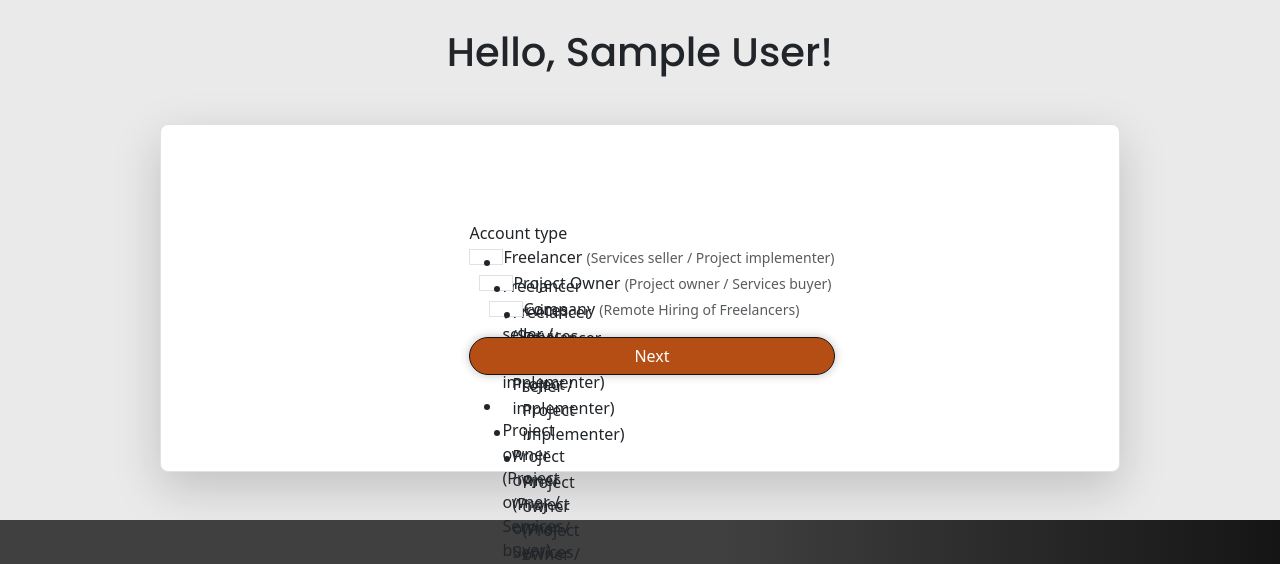
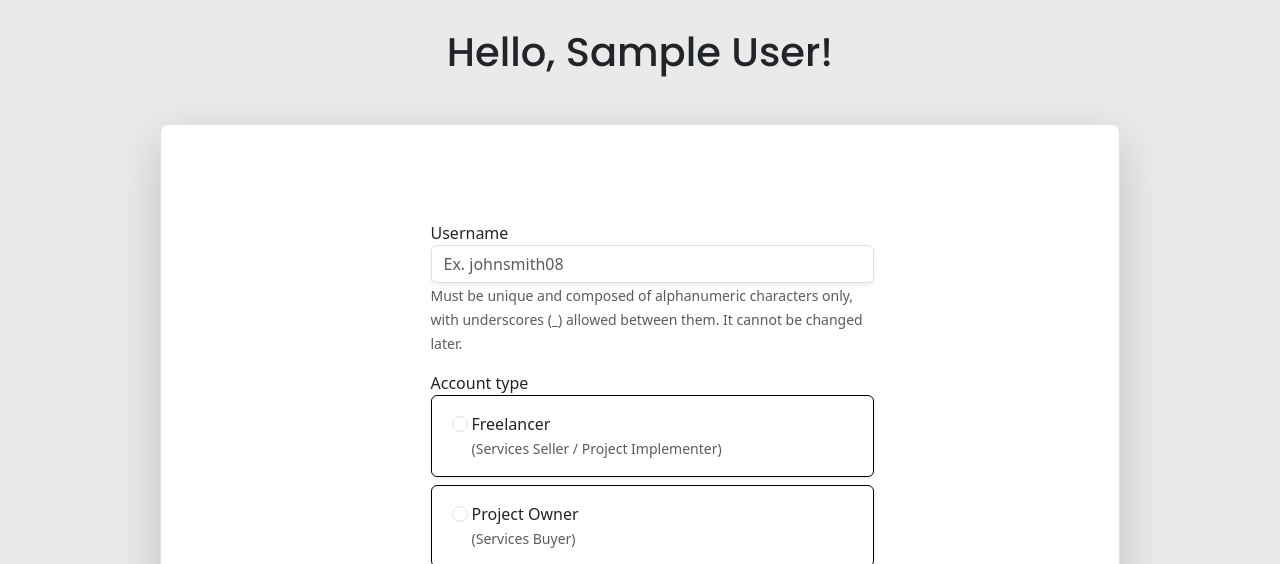
Before and after one commit to ashraph0p/WorkLink, a Flask app: page /profile/1 in a window 1280 px wide; the page is wider, and only the part inside the window is pictured. Shown: the part 346-910 px from the top of that part. Run offline with Flask 3, Linux system fonts and the light colour scheme; the visitor is signed in with stand-in values (Sample User, id 1); some libraries are stand-ins or nearby versions; grey boxes are pictures that could not be loaded.

Commit message:
Done with the first step of onboarding

```diff
--- a/app.py
+++ b/app.py
@@ -19,7 +19,6 @@
 # Initialize Flask app and database
 db = SQLAlchemy(model_class=Base)
 app = Flask(__name__)
-
 
 # Configuration
 login_manager = LoginManager()
@@ -63,14 +62,11 @@
 # Step 1 Onboarding Form
 class Step1(FlaskForm):
     username = StringField('Username', validators=[DataRequired()], render_kw={"placeholder": "Ex. johnsmith08"})
-    account_type = RadioField(
-        'Account type',
-        choices=[
-            ('freelancer', 'Freelancer (Services seller / Project implementer)'),
-            ('project_owner', 'Project owner (Project owner / Services buyer)'),
-            ('company', 'Company (Remote Hiring of Freelancers)')
-        ],
-        validators=[DataRequired()])
+    account_type = RadioField('Account type', choices=[
+        ('freelancer', 'Freelancer (Services Seller / Project Implementer)'),
+        ('project_owner', 'Project Owner (Services Buyer)'),
+        ('company', 'Company (Remote Hiring of Freelancers)')],
+                              validators=[DataRequired()])
     button = SubmitField('Next')
 
 
@@ -81,6 +77,8 @@
     biography = CKEditorField('Biography', validators=[DataRequired()])
     skills = StringField('Skills', validators=[DataRequired()])
     button = SubmitField('Next')
+
+
 # Step 3 Onboarding Form
 
 # Create tables if not already created
--- a/static/styles.css
+++ b/static/styles.css
@@ -107,5 +107,11 @@
 }
 
 /*Sign up Customization*/
-.form-c
+.onboard-radio {
+    border: 1px solid black;
+    border-radius: 5px;
+}
+/*.onboard-radio input {*/
+/*    text-align*/
+/*}*/
 /* On boarding Customization*/
--- a/templates/profile.html
+++ b/templates/profile.html
@@ -7,36 +7,43 @@
         <h1 class="text-center">Hello, {{ user.name }}!</h1>
         <article class="form-signin w-75 m-auto mb-5">
             <div class="container my-5">
-                <div class="row p-4 pb-0 pe-lg-0 pt-lg-5 align-items-center rounded-3 border shadow-lg my-5">
-                    <div class="d-flex my-5 justify-content-center align-content-center mb-5 pb-5">
+                <div class="row p-4 pb-0 pe-lg-0 pt-lg-5 align-items-center rounded-3 border shadow-lg my-5 justify-content-center">
+                    <div class="d-flex my-5 justify-content-center align-content-center mb-5 pb-5 w-50">
                         <form method="POST">
                             {{ form.hidden_tag() }}
+                            <!-- Username Field -->
+                            <div class="mb-3">
+                                <label for="username">{{ form.username.label }}</label>
+                                {{ form.username(class="form-control shadow-sm") }}
+                                <small class="text-muted">
+                                    Must be unique and composed of alphanumeric characters only, with underscores (_)
+                                    allowed between them. It cannot be changed later.
+                                </small>
+                            </div>
+
+                            <!-- Account Type Radio Fields -->
                             <div class="mb-3">
                                 <label>{{ form.account_type.label }}</label>
 
-                                <!-- Loop through each choice in the RadioField -->
-                                <div class="form-check">
-                                    {{ form.account_type(choices=[('freelancer', 'Freelancer')], class_='form-check-input') }}
-                                    <label class="form-check-label" for="account_type-0">Freelancer</label>
-                                    <small class="text-muted">(Services seller / Project implementer)</small>
-                                </div>
+                                <!-- Loop through radio choices -->
+                                {% for subfield in form.account_type %}
+                                    <div class="form-check mb-2 onboard-radio p-3 rounded shadow-sm">
+                                        {{ subfield(class="form-check-input mx-1 ") }}
+                                        <label class="form-check-label" for="{{ subfield.id }}">
+                                            {{ subfield.label.text.split(' (')[0] }}
+                                        </label>
+                                        <br>
+                                        <small class="text-muted mx-4">({{ subfield.label.text.split(' (')[1].strip(')') }})</small>
+                                    </div>
+                                {% endfor %}
+                            </div>
 
-                                <div class="form-check">
-                                    {{ form.account_type(choices=[('project_owner', 'Project Owner')], class_='form-check-input') }}
-                                    <label class="form-check-label" for="account_type-1">Project Owner</label>
-                                    <small class="text-muted">(Project owner / Services buyer)</small>
-                                </div>
-
-                                <div class="form-check">
-                                    {{ form.account_type(choices=[('company', 'Company')], class_='form-check-input') }}
-                                    <label class="form-check-label" for="account_type-2">Company</label>
-                                    <small class="text-muted">(Remote Hiring of Freelancers)</small>
-                                </div>
-                            </div>
-                            <div>
+                            <!-- Submit Button -->
+                            <div class="text-center mt-4">
                                 {{ form.button(class="btn btn-primary") }}
                             </div>
                         </form>
+
                     </div>
                 </div>
             </div>
```
